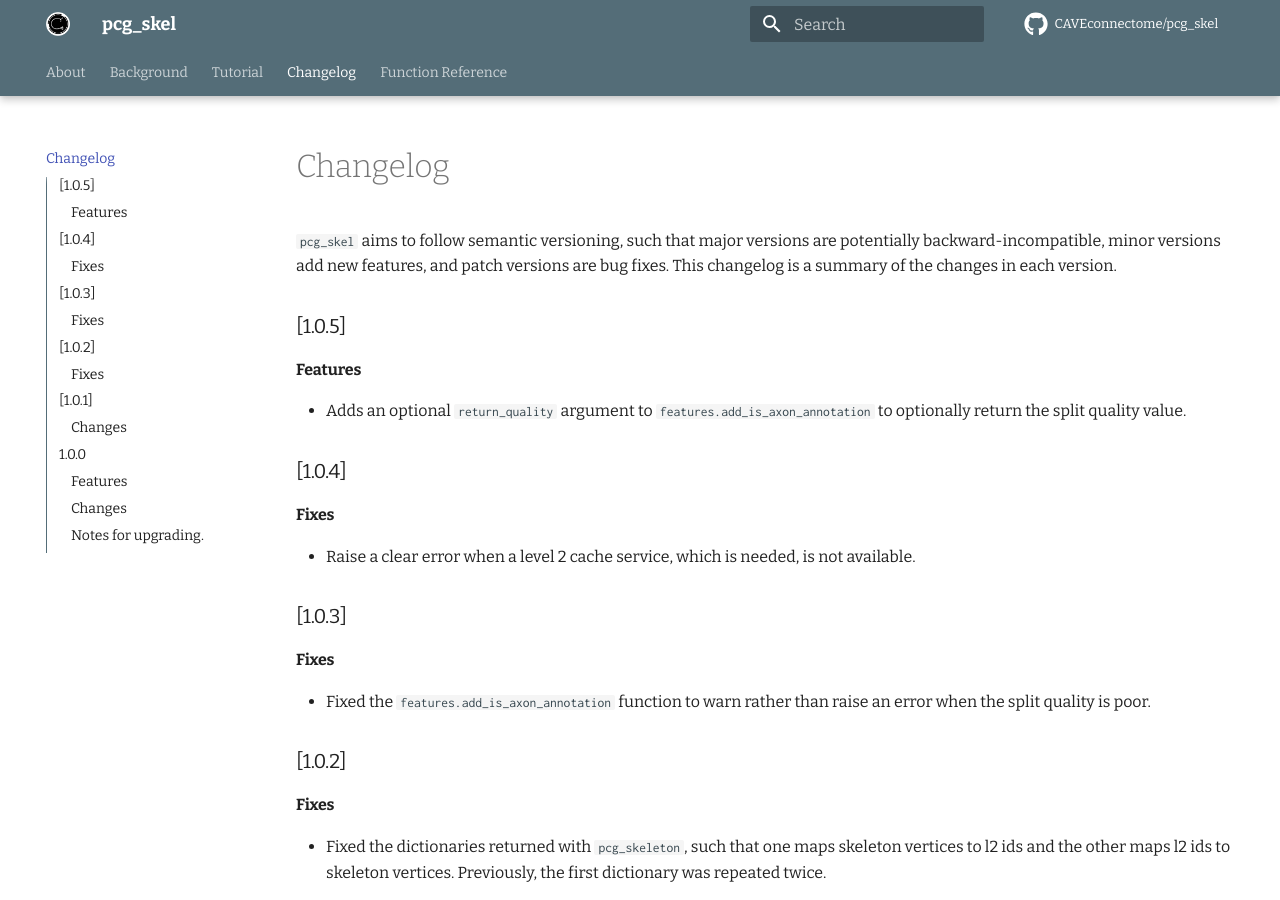
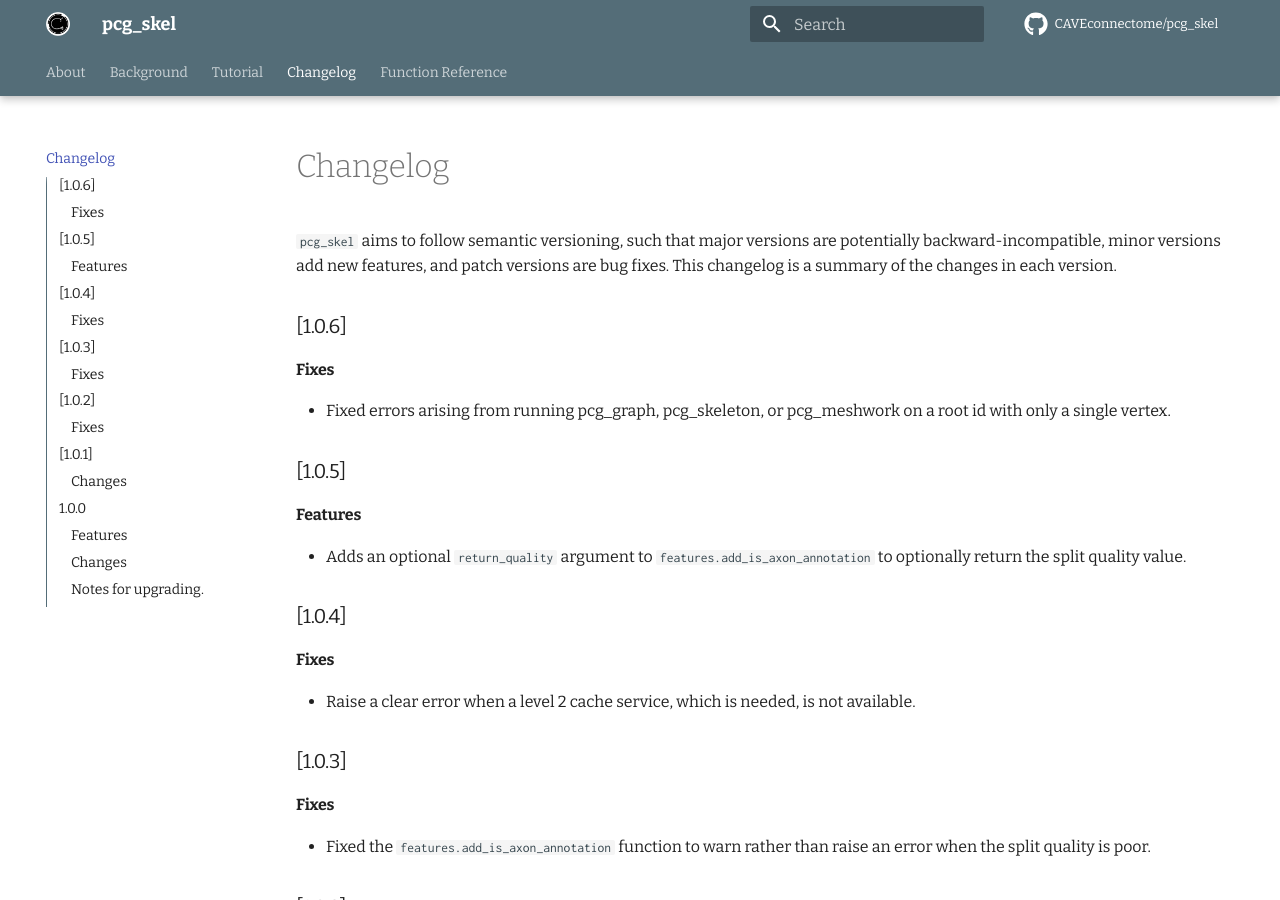
Before and after one commit to CAVEconnectome/pcg_skel, an MkDocs documentation site: the page built from docs/changelog.md, in a window 1280 px wide and 900 px high. Built offline with MkDocs 1.6.1 and Material for MkDocs 9.7.7, drawn with Linux system fonts in a browser that asks for light colours; comment, search, counter and statistics services are not loaded.

Commit message:
version bump and changelog

```diff
--- a/docs/changelog.md
+++ b/docs/changelog.md
@@ -3,6 +3,12 @@ title: Changelog
 ---
 
 `pcg_skel` aims to follow semantic versioning, such that major versions are potentially backward-incompatible, minor versions add new features, and patch versions are bug fixes. This changelog is a summary of the changes in each version.
+
+## [1.0.6]
+
+### Fixes
+
+* Fixed errors arising from running pcg_graph, pcg_skeleton, or pcg_meshwork on a root id with only a single vertex.
 
 ## [1.0.5]
 
--- a/pcg_skel/__init__.py
+++ b/pcg_skel/__init__.py
@@ -4,4 +4,4 @@ from .features import *
 from . import utils
 from . import chunk_tools
 
-__version__ = "1.0.5"
+__version__ = "1.0.6"
```
